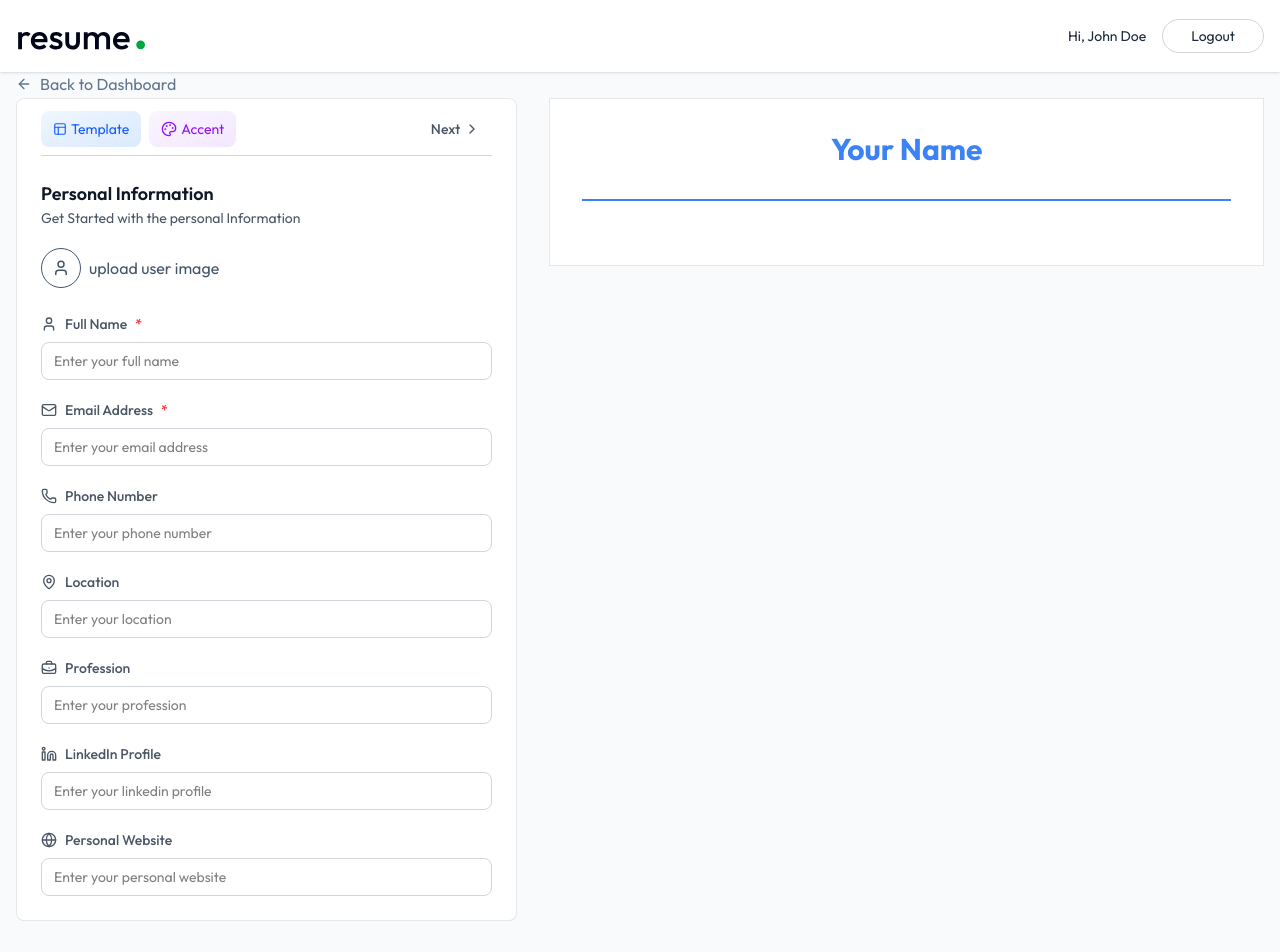
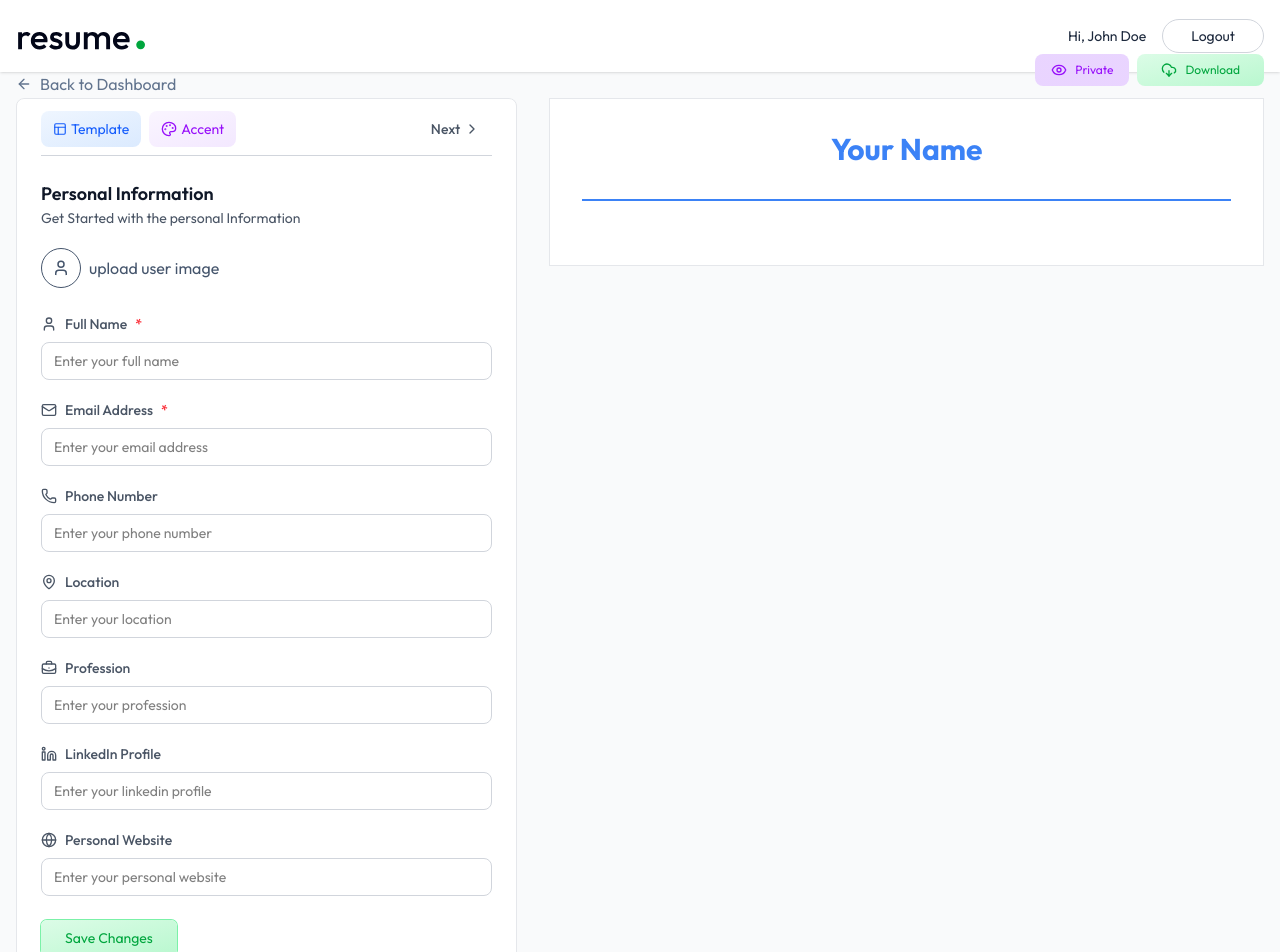
Before and after one commit to satakshi003/Resume_builder, a React (Vite) app in the folder client/: page /app/builder/1 in a window 1280 px wide. Shown: the top 952 px of the page. Built offline with nearby package versions, Linux system fonts and the light colour scheme.

Commit message:
Add ProjectForm and SkillsForm components to ResumeBuilder for enhanced user input

```diff
--- a/client/src/pages/ResumeBuilder.jsx
+++ b/client/src/pages/ResumeBuilder.jsx
@@ -1,7 +1,7 @@
 import React, { useState, useEffect } from 'react'
 import { Link, useParams } from 'react-router-dom'
 import { dummyResumeData } from '../assets/assets'
-import { ArrowLeftIcon, Briefcase, ChevronLeft, ChevronRight, FileText, FolderIcon, GraduationCap, Sparkle, User } from 'lucide-react'
+import { ArrowLeftIcon, Briefcase, ChevronLeft, ChevronRight, DownloadCloud, EyeIcon, FileText, FolderIcon, GraduationCap, Share2Icon, Sparkle, User } from 'lucide-react'
 import PersonalInfoForm from '../components/PersonalInfoForm'
 import ResumePreview from '../components/ResumePreview'
 import TemplateSelector from '../components/TemplateSelector'
@@ -9,6 +9,8 @@
 import ProfessionalSummaryForm from '../components/ProfessionalSummaryForm'
 import ExperienceForm from '../components/ExperienceForm'
 import EducationForm from '../components/EducationForm'
+import ProjectForm from '../components/ProjectForm'
+import SkillsForm from '../components/SkillsForm'
 
 const ResumeBuilder = () => {
 
@@ -53,6 +55,29 @@
   ]
 
   const activeSection = sections[activeSectionIndex]
+
+  useEffect(()=>{
+    loadExistingResume()
+  }, [])
+
+  const changeResumeVisibility = async () => {
+    setResumeData({...resumeData, public: !resumeData.public})
+  }
+
+  const handleShare = () => {
+    const frontendUrl = window.location.href.split('/app/')[0];
+    const resumeUrl = frontendUrl + '/view/' + resumeId;
+
+    if(navigator.share){
+      navigator.share({url: resumeUrl, text: "My Resume", })
+    }else{
+      alert('Share not supported on this browser.')
+    }
+  }
+
+  const downloadResume = ()=>{
+    window.print();
+  }
 
   return (
     <div>
@@ -108,17 +133,48 @@
                       <EducationForm data={resumeData.education} onChange={(data) => setResumeData(prev => ({...prev, education: data}))} />
                     )}
 
+                    {activeSection.id === 'projects' && (
+                      <ProjectForm data={resumeData.project} onChange={(data) => setResumeData(prev => ({...prev, project: data}))} />
+                    )}
+
+                     {activeSection.id === 'skills' && (
+                      <SkillsForm data={resumeData.skills} onChange={(data) => setResumeData(prev => ({...prev, skills: data}))} />
+                    )}
+
+
 
 
                   </div>
+                  <button className='bg-gradient-to-br from-green-100 to-green-200 ring-green-300 text-green-600 ring hover:ring-green-400 transition-all rounded-md px-6 py-2 mt-6 text-sm'>
+                    Save Changes
+                  </button>
 
                 </div>
             </div>
 
             {/* Right Panel - Preview */}
             <div className='lg:col-span-7 max-lg:mt-6'>
-              <div>
-                {/* --- buttons --- */}
+              <div className='relative w-full'>
+                 <div className='absolute bottom-3 left-0 right-0 flex items-center justify-end gap-2'>
+                  {resumeData.public && (
+                    <button onClick={handleShare} className='flex items-center p-2 px-4 gap-2 text-xs bg-gradient-to-br from-blue-200 text-blue-600 rounded-lg ring-blue-300 hover:ring transition-colors'>
+                      <Share2Icon className='size-4' /> Share
+
+                    </button>
+                  )}
+                  <button onClick={changeResumeVisibility}className='flex items-center p-2 px-4 gap-2 text-xs bg-gradient-to-br from-purple-200
+                  to-purple-200
+                  text-purple-600
+                  ring-purple-300 rounded-lg hover:ring transition-colors '>
+                    {resumeData.public ? <EyeIcon className='size-4' /> : <EyeIcon className='size-4' />}
+                    {resumeData.public ? 'Public' : 'Private'}
+                  </button>
+                  <button onClick={downloadResume}className='flex items-center gap-2 px-6 py-2 text-xs bg-gradient-to-br from-green-100 to-green-200 text-green-600 rounded-lg ring-green-300 hover:ring transition-colors'>
+                    <DownloadCloud className='size-4' /> Download
+
+                  </button>
+
+                 </div>
               </div>
                 {/* --- resume preview --- */}
                 <ResumePreview data={resumeData} template={resumeData.template} accentColor={resumeData.accent_color} />
```
